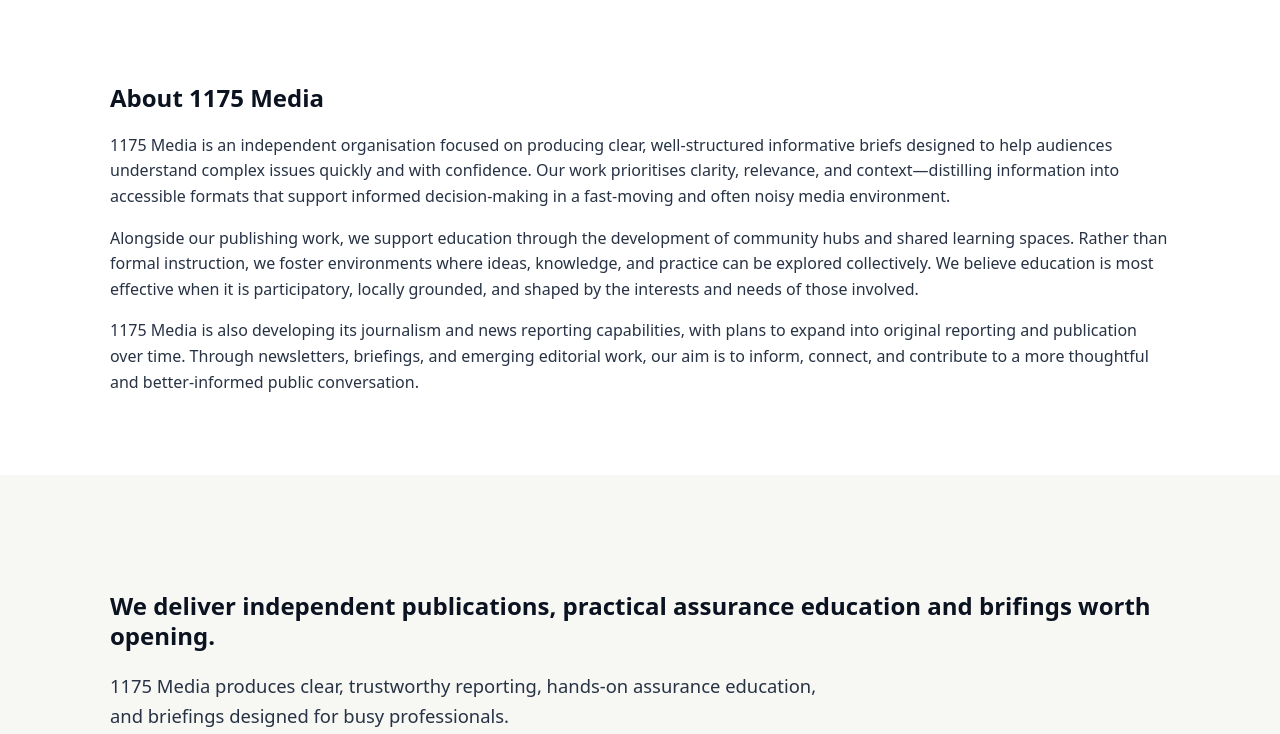
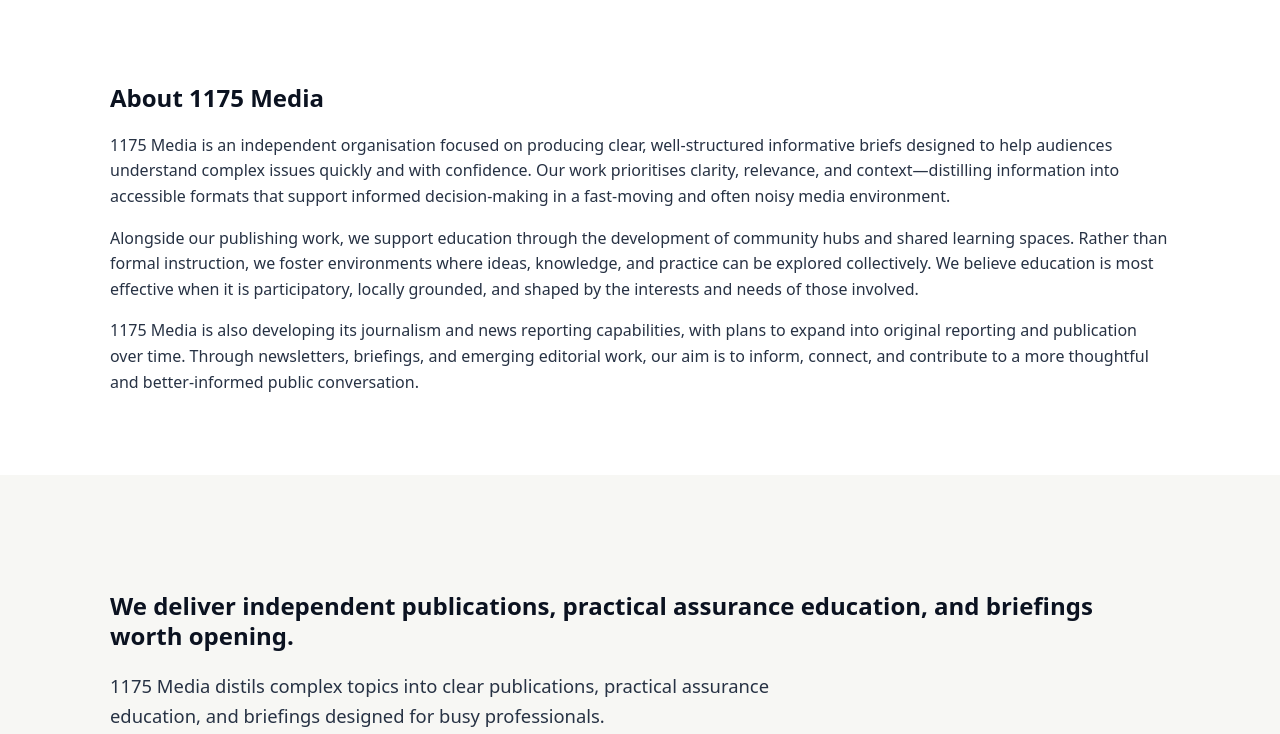
Before and after one commit to ML1175/1175media_website, a plain HTML site: page index.html in a window 1280 px wide. Shown: the part 66-800 px from the top of the page. Drawn offline with Linux system fonts and the light colour scheme.

Commit message:
Update index.html

```diff
--- a/index.html
+++ b/index.html
@@ -55,10 +55,10 @@
   <!-- Hero -->
   <section class="hero">
     <div class="container">
-      <h1>We deliver independent publications, practical assurance education and brifings worth opening.</h1>
+      <h1>We deliver independent publications, practical assurance education, and briefings worth opening.</h1>
       <p class="hero-lead">
-        1175 Media produces clear, trustworthy reporting, hands‑on assurance education, and
-        briefings designed for busy professionals.
+        1175 Media distils complex topics into clear publications, practical assurance education, and briefings designed for busy
+        professionals.
       </p>
 
       <div class="hero-actions">
```
